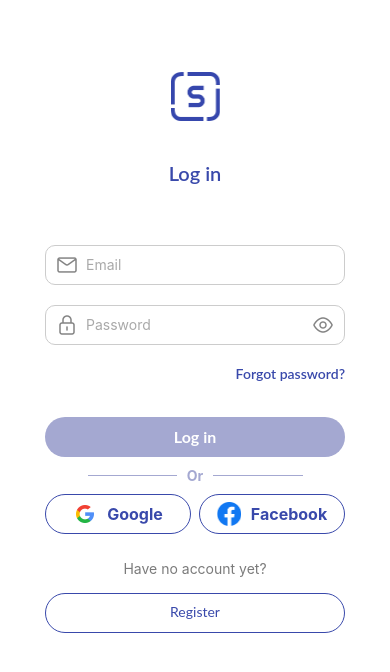
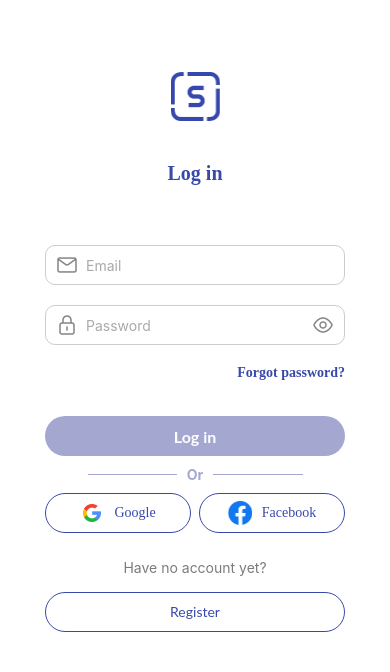
Before and after one commit to haimy88/AI_Messenger_Native_App, a React Native app: screen / in a window 390 px wide. Shown: the top 672 px of the page. Built offline with nearby package versions, Linux system fonts and the light colour scheme.

Commit message:
added font and minor styling

```diff
--- /dev/null
+++ b/react-native.config.js
@@ -0,0 +1,3 @@
+module.exports = {
+  assets: ['./assets/fonts/'],
+};
--- a/src/components/ForgotPasswordComponent.tsx
+++ b/src/components/ForgotPasswordComponent.tsx
@@ -15,7 +15,7 @@ const styles = StyleSheet.create({
     fontWeight: '600',
     color: '#3949AB', // Color from Figma design
     textAlign: 'right',
-    fontFamily: 'Lato',
+    fontFamily: 'Lato-Regular',
   },
 });
 
--- a/src/components/LoginTextComponent.tsx
+++ b/src/components/LoginTextComponent.tsx
@@ -18,7 +18,7 @@ const styles = StyleSheet.create({
     fontSize: 20,
     fontWeight: '600',
     color: '#3949AB',
-    fontFamily: 'Lato',
+    fontFamily: 'Lato-Regular',
     lineHeight: 24,
     textAlign: 'center',
   },
--- a/src/components/SocialButtonComponent.tsx
+++ b/src/components/SocialButtonComponent.tsx
@@ -38,9 +38,10 @@ const styles = StyleSheet.create({
     marginRight: 10,
   },
   buttonText: {
-    fontSize: 16,
-    fontWeight: 'bold',
+    fontSize: 14,
+
     color: '#3949AB',
+    fontFamily: 'Lato-Regular',
   },
 });
 
```
Also changed, not shown: assets/fonts/Lato-Bold.ttf (added), assets/fonts/Lato-Regular.ttf (added), 6 other files (tests, documents, lock files or other folders).
